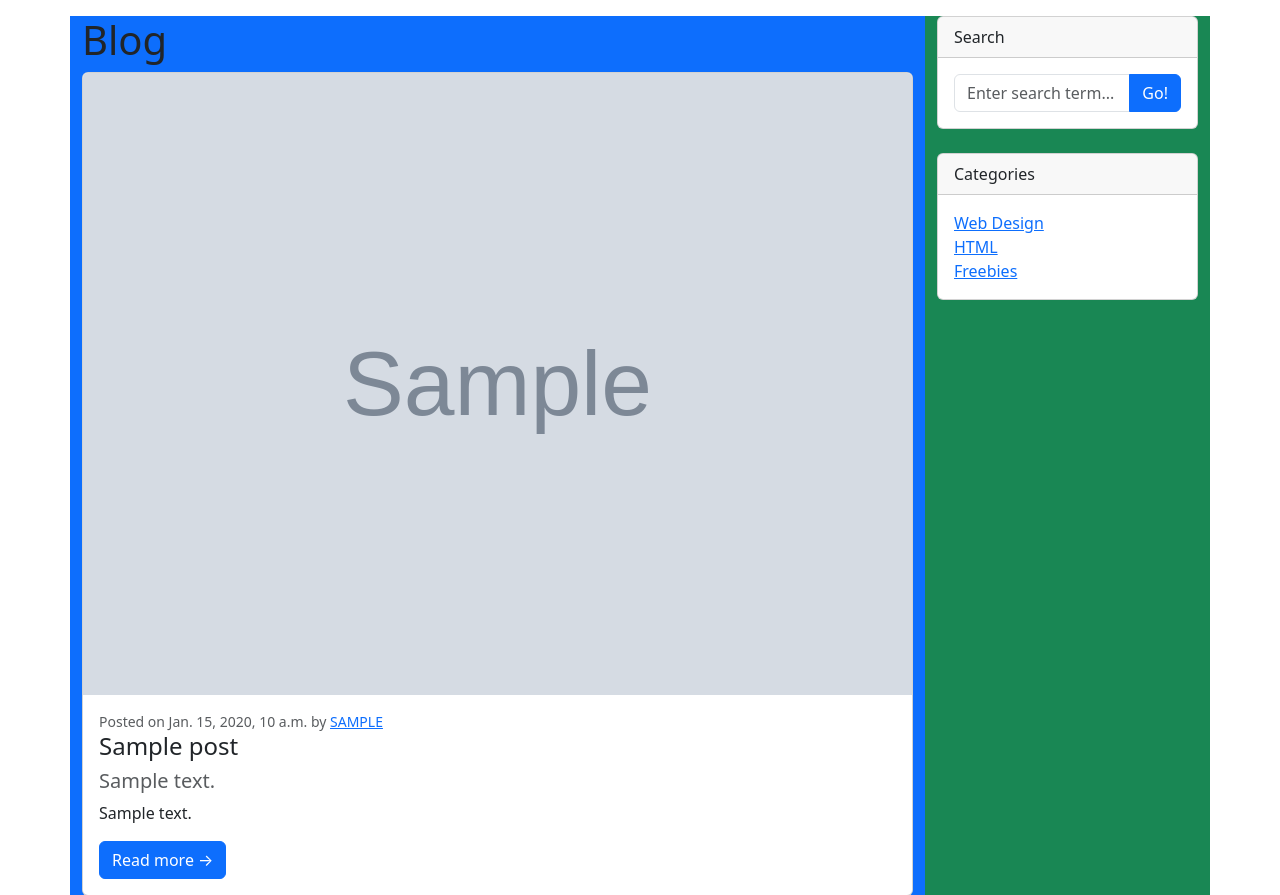
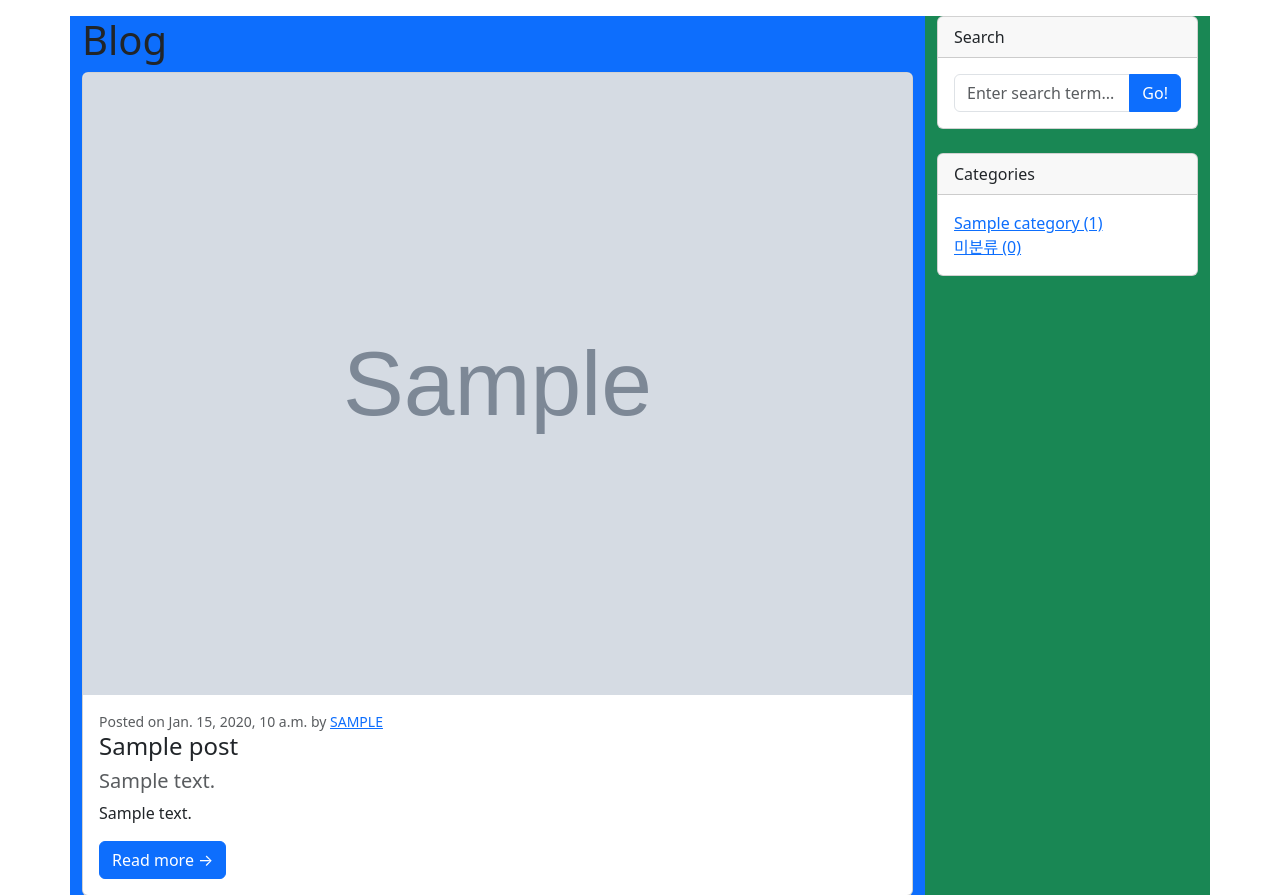
Before and after one commit to jmhwang-dev/django-tutorial, a Django app: page /blog/ in a window 1280 px wide. Shown: the part 56-951 px from the top of the page. Run offline with Django 5.2, Linux system fonts and the light colour scheme; tables that the repository leaves empty hold one stand-in row (values such as "Sample post"); grey boxes marked "Sample" are stand-in pictures; some libraries are stand-ins or nearby versions.

Commit message:
get_context_data() 메서드로 category 관련 인자 넘기기

```diff
--- a/2-create-project/blog/templates/blog/base.html
+++ b/2-create-project/blog/templates/blog/base.html
@@ -36,11 +36,11 @@
                     <div class="card-header">Categories</div>
                     <div class="card-body">
                         <div class="row">
-
                             <ul class="list-unstyled mb-0">
-                                <li><a href="#!">Web Design</a></li>
-                                <li><a href="#!">HTML</a></li>
-                                <li><a href="#!">Freebies</a></li>
+                                {% for category in categories %}
+                                <li><a href="{{ category.get_absolute_url }}">{{ category }} ({{ category.post_set.count }})</a></li>
+                                {% endfor %}
+                                <li><a href="/blog/category/no_category/">미분류 ({{ no_category_post_count }})</a></li>
                             </ul>
 
                         </div>
--- a/2-create-project/blog/tests.py
+++ b/2-create-project/blog/tests.py
@@ -29,7 +29,6 @@ class TestView(TestCase):
         self.post_003 = Post.objects.create(
             title="세 번째 포스트입니다.",
             content="category가 없을 수도 있죠",
-            category=self.category_music,
             author=self.user_obama,
         )
 
--- a/2-create-project/blog/views.py
+++ b/2-create-project/blog/views.py
@@ -1,10 +1,17 @@
+from typing import Any
 from django.views.generic import ListView, DetailView
-from .models import Post
+from .models import Post, Category
 
 # Create your views here.
 class PostList(ListView):
     model = Post
     ordering = '-pk'
 
+    def get_context_data(self, **kwargs: Any) -> dict[str, Any]:
+        context = super(PostList, self).get_context_data()
+        context['categories'] = Category.objects.all()
+        context['no_category_post_count'] = Post.objects.filter(category=None).count()
+        return context
+
 class PostDetail(DetailView):
     model = Post
```
